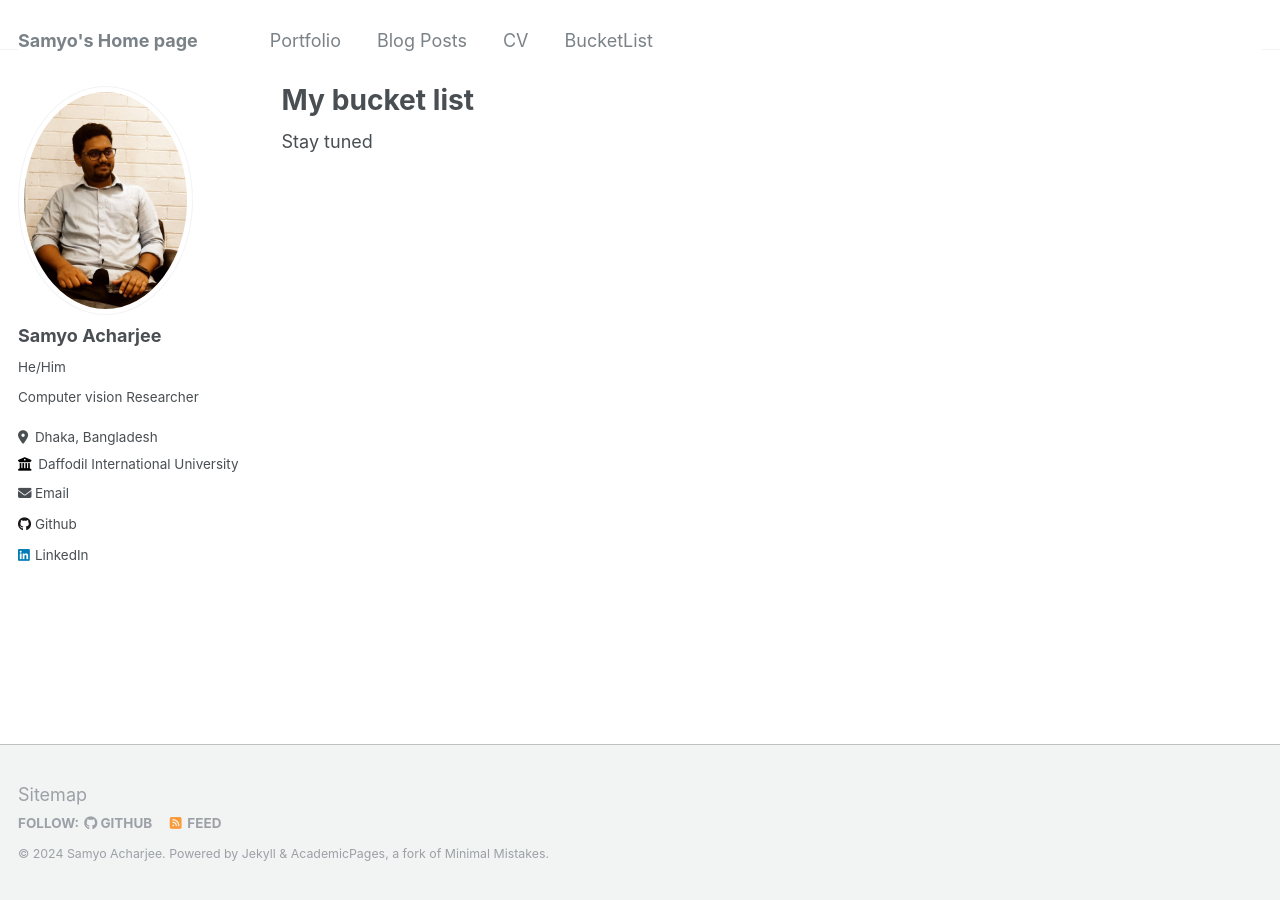
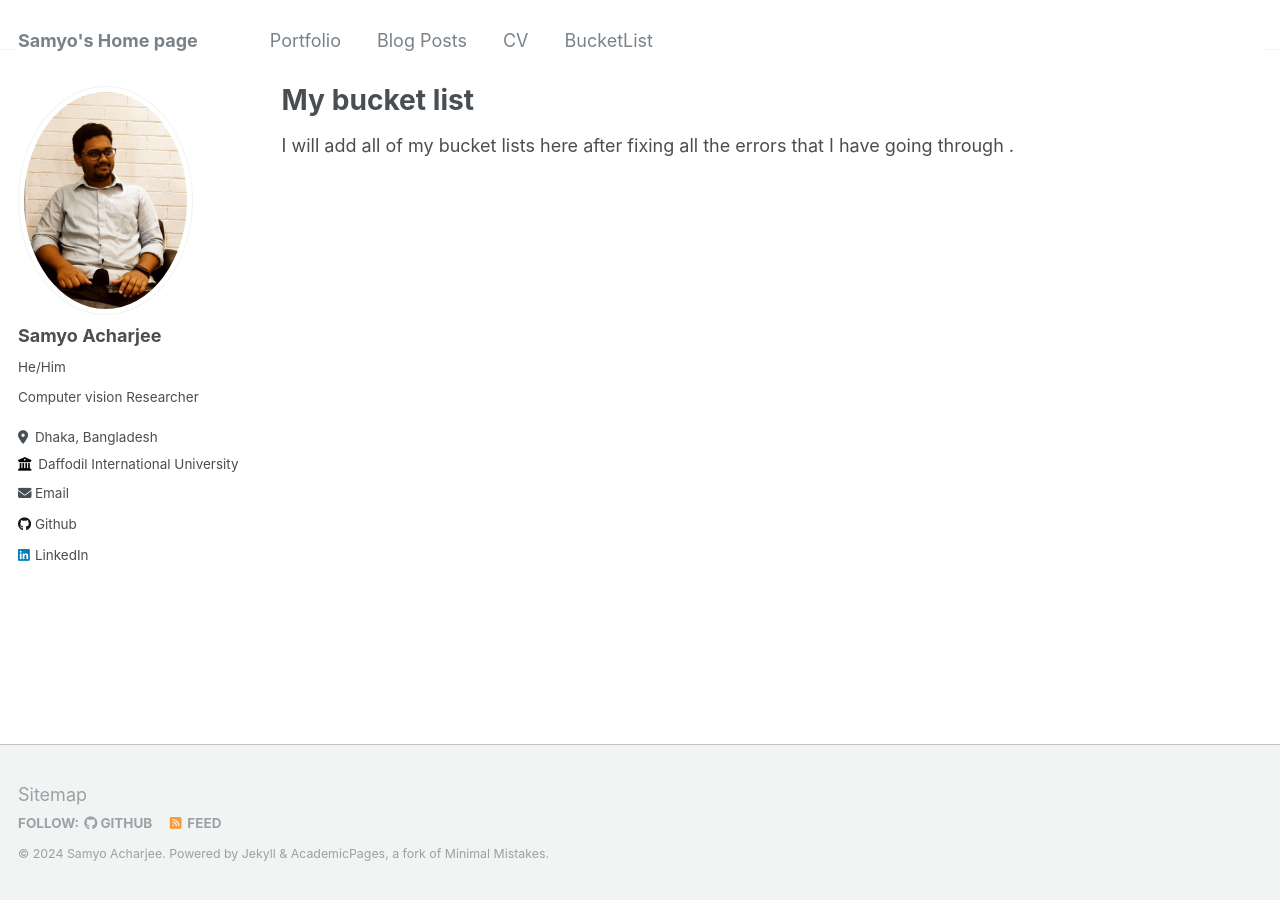
Before and after one commit to samyo00/samyo00.github.io, a Jekyll site: the page built from _pages/bucketlist.md, in a window 1280 px wide. Built offline with Jekyll 4.4.1, drawn with Linux system fonts in a browser that asks for light colours.

Commit message:
Fixed errors

```diff
--- a/_pages/bucketlist.md
+++ b/_pages/bucketlist.md
@@ -1,7 +1,8 @@
 ---
+layout: archive
 permalink: /bucketlist/
 title: "My bucket list"
 author_profile: true
 ---
 
-Stay tuned
+I will add all of my bucket lists here after fixing all the errors that I have going through .
```
